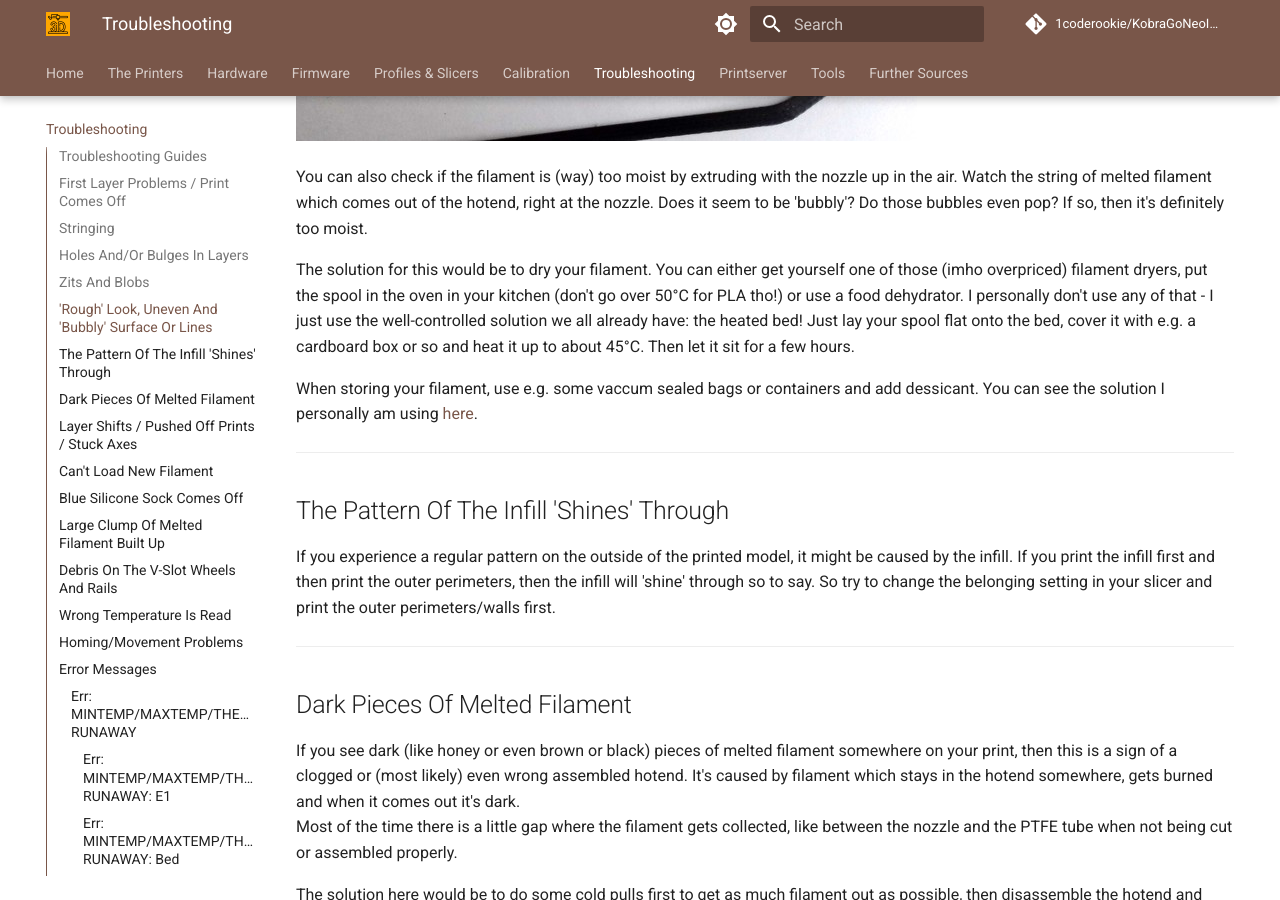
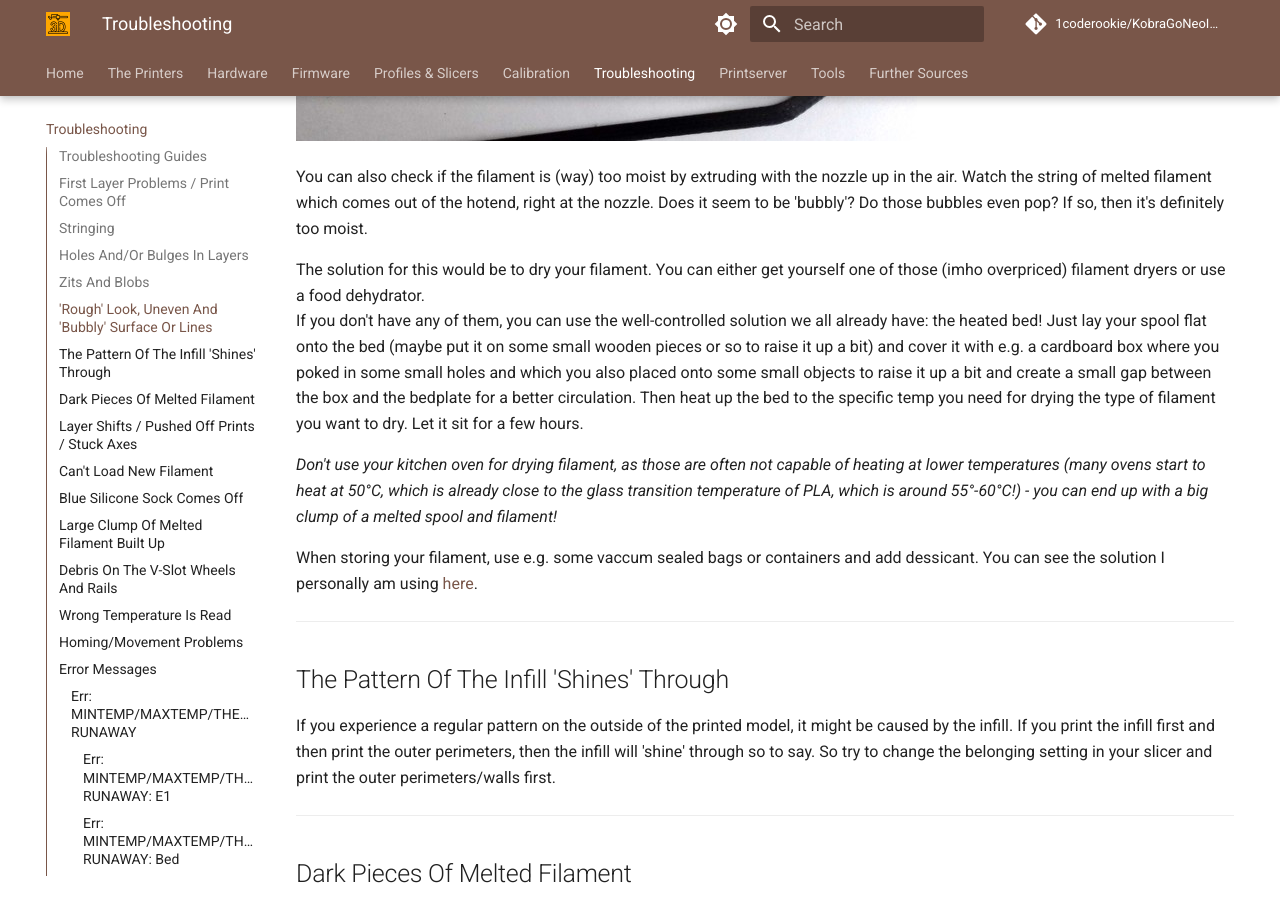
Before and after one commit to 1coderookie/KobraGoNeoInsights, an MkDocs documentation site: the page built from docs/troubleshooting.md, in a window 1280 px wide and 900 px high, scrolled down 4209 px. Built offline with MkDocs 1.6.1 and Material for MkDocs 9.7.7, drawn with Linux system fonts in a browser that asks for light colours; comment, search, counter and statistics services are not loaded.

Commit message:
Update troubleshooting.md

```diff
--- a/docs/troubleshooting.md
+++ b/docs/troubleshooting.md
@@ -90,7 +90,10 @@ This is mostly caused by moist filament. When the filament gets heated up in the
 
 You can also check if the filament is (way) too moist by extruding with the nozzle up in the air. Watch the string of melted filament which comes out of the hotend, right at the nozzle. Does it seem to be 'bubbly'? Do those bubbles even pop? If so, then it's definitely too moist.
 
-The solution for this would be to dry your filament. You can either get yourself one of those (imho overpriced) filament dryers, put the spool in the oven in your kitchen (don't go over 50°C for PLA tho!) or use a food dehydrator. I personally don't use any of that - I just use the well-controlled solution we all already have: the heated bed! Just lay your spool flat onto the bed, cover it with e.g. a cardboard box or so and heat it up to about 45°C. Then let it sit for a few hours.
+The solution for this would be to dry your filament. You can either get yourself one of those (imho overpriced) filament dryers or use a food dehydrator.
+If you don't have any of them, you can use the well-controlled solution we all already have: the heated bed! Just lay your spool flat onto the bed (maybe put it on some small wooden pieces or so to raise it up a bit) and cover it with e.g. a cardboard box where you poked in some small holes and which you also placed onto some small objects to raise it up a bit and create a small gap between the box and the bedplate for a better circulation. Then heat up the bed to the specific temp you need for drying the type of filament you want to dry. Let it sit for a few hours.
+
+*Don't use your kitchen oven for drying filament, as those are often not capable of heating at lower temperatures (many ovens start to heat at 50°C, which is already close to the glass transition temperature of PLA, which is around 55°-60°C!) - you can end up with a big clump of a melted spool and filament!*
 
 When storing your filament, use e.g. some vaccum sealed bags or containers and add dessicant. You can see the solution I personally am using [here](hardware/other.md#filament-storage).
 
```
